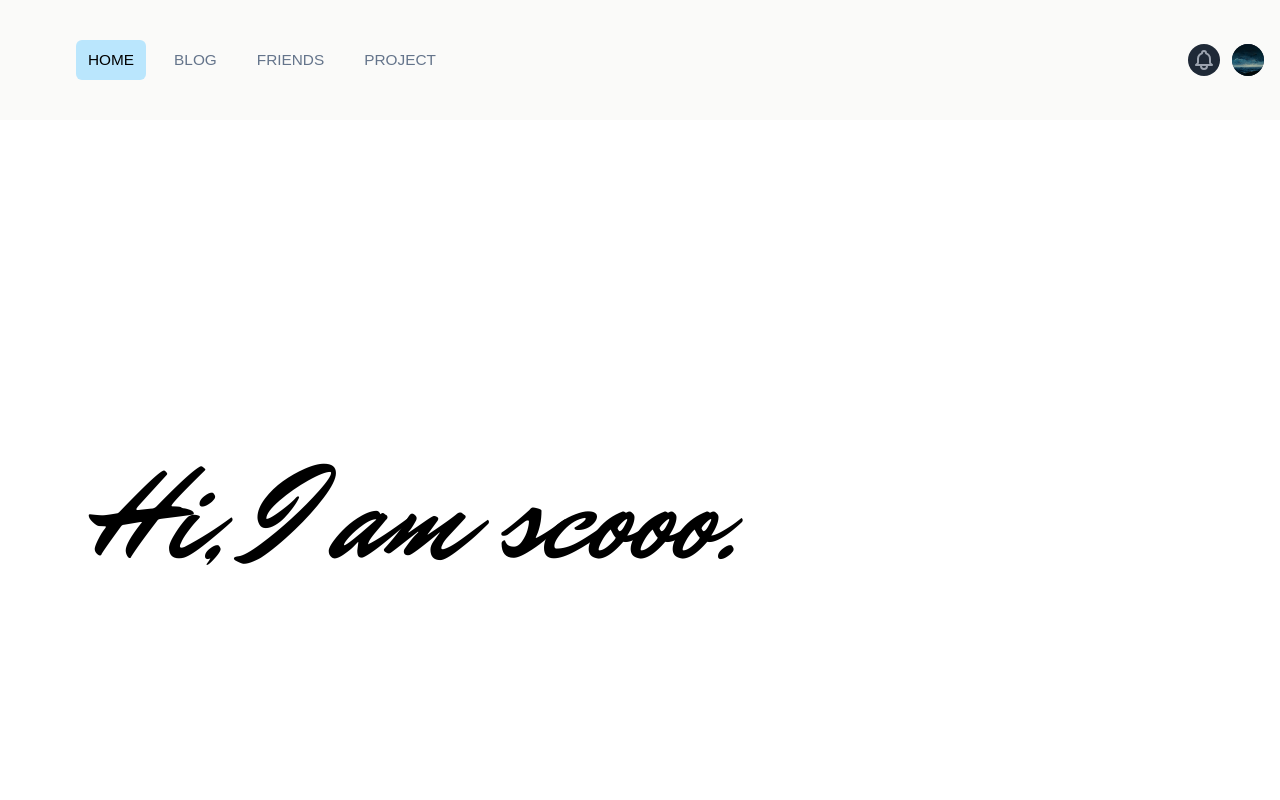
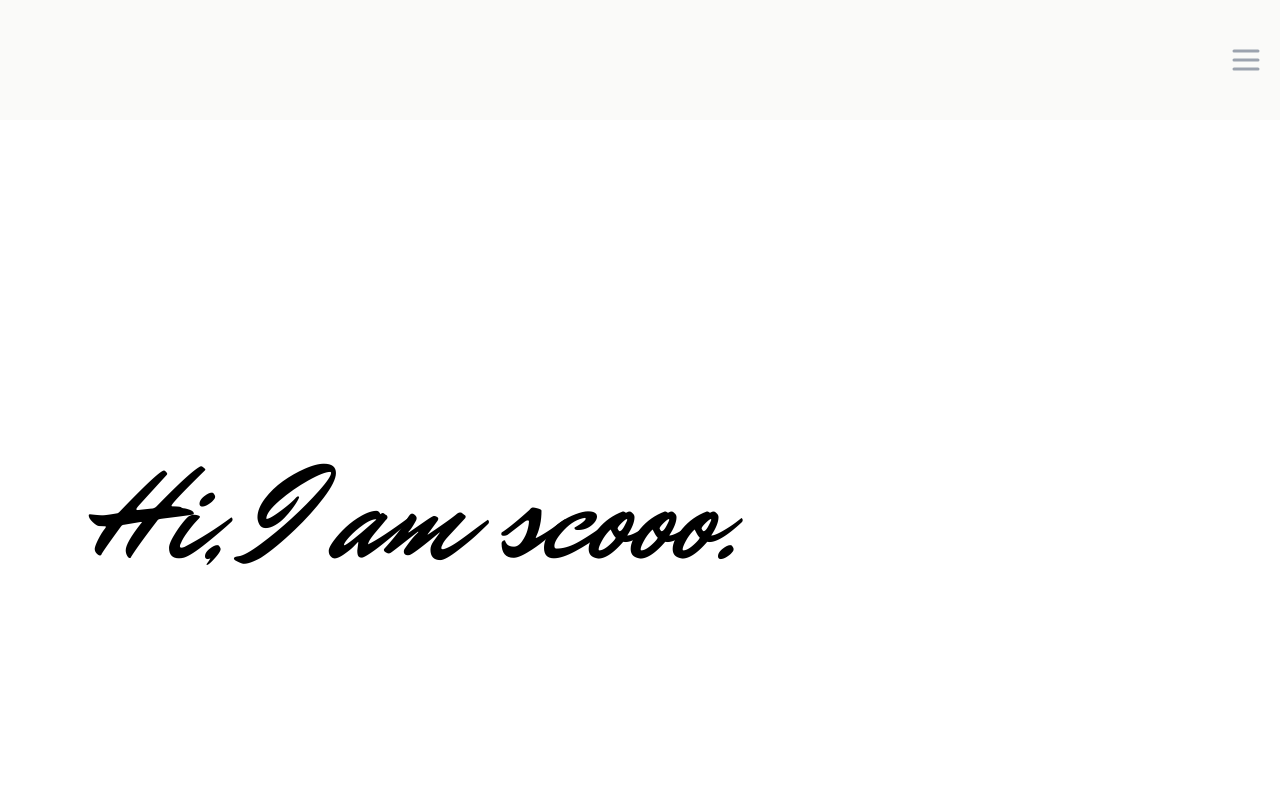
Before and after one commit to scooomaker/BlogChain, a Next.js app: page / in a window 1280 px wide. Shown: the top 800 px of the page. Built offline with nearby package versions, Linux system fonts and the light colour scheme; a web font is replaced by a local one.

Commit message:
modify Navbar.tsx

```diff
--- a/components/Navbar.tsx
+++ b/components/Navbar.tsx
@@ -42,146 +42,19 @@ export default function Navbar(props: { name: string }) {
       {({ open }) => (
         <>
           <div className="mx-auto px-2">
-            <div className="relative flex items-center justify-between mobile:h-[80px] pad:h-[100px] pc:h-[120px] 4k:h-[150px]">
+            <div className="relative flex items-center justify-end mobile:h-[80px] pad:h-[100px] pc:h-[120px] 4k:h-[150px]">
 
-              <div className="absolute inset-y-0 left-0 flex items-center">
-
-                {/* Mobile menu button*/}
-                <div className='invisible md:visible'>
-                  <Disclosure.Button className="inline-flex items-center justify-center p-2 rounded-md text-gray-400 hover:text-white hover:bg-sky-200
+              <div className=''>
+                <Disclosure.Button className="inline-flex items-center justify-center p-2 rounded-md text-gray-400
                  ">
-                    <span className="sr-only">Open main menu</span>
-                    {open ? (
-                      <XIcon className="block h-6 w-6" aria-hidden="true" />
-                    ) : (
-                      <MenuIcon className="block h-6 w-6" aria-hidden="true" />
-                    )}
-                  </Disclosure.Button>
-                </div>
-
+                  <span className="sr-only">Open main menu</span>
+                  {open ? (
+                    <XIcon className="block h-9 w-9" aria-hidden="true" />
+                  ) : (
+                    <MenuIcon className="block h-9 w-9" aria-hidden="true" />
+                  )}
+                </Disclosure.Button>
               </div>
-
-
-              <div className="flex-1 flex items-center justify-start m-12 md:hidden">
-
-                {/* image here */}
-                {/* <div className="flex-shrink-0 flex items-center">
-                  <img
-                    className="block lg:hidden h-8 w-auto"
-                    src={logo}
-                    alt="Workflow"
-                  />
-                  <img
-                    className="hidden lg:block h-8 w-auto"
-                    src={logo}
-                    alt="Workflow"
-                  />
-                </div> */}
-                {/* image here */}
-
-
-                {/* add the navigation item */}
-                <div className="ml-5">
-                  <div className="flex space-x-4">
-                    {navigation.map((item) => (
-                      <>
-                        {/* here you should add icons */}
-                        <a
-                          key={item.name}
-                          href={item.href}
-                          className={classNames(
-                            item.current ? 'bg-sky-200 text-black' : 'text-slate-500 hover:bg-sky-50 hover:text-inherit',
-                            'px-3 py-2 rounded-md text-[1.2vw]  pad:text-[18px] 4k:text-[25px] font-nav font-[20] uppercase'
-                          )}
-                          aria-current={item.current ? 'page' : undefined}
-                        >
-                          {item.name}
-                        </a>
-                      </>
-
-                    ))}
-                  </div>
-                </div>
-                {/* add the navigation item */}
-
-
-              </div>
-
-
-              <div className="absolute inset-y-0 right-0 flex items-center pr-2 ">
-
-                {/* View notifications button start */}
-                <button
-                  type="button"
-                  className="bg-gray-800 p-1 rounded-full text-gray-400 hover:text-white focus:outline-none focus:ring-2 focus:ring-offset-2 focus:ring-offset-gray-800 focus:ring-white"
-                >
-                  <span className="sr-only">View notifications</span>
-                  <BellIcon className="h-6 w-6" aria-hidden="true" />
-                </button>
-                {/* View notifications button end  */}
-
-
-                {/* Profile start */}
-                <Menu as="div" className="ml-3 relative">
-                  <div>
-                    <Menu.Button className="bg-gray-800 flex text-sm rounded-full focus:outline-none focus:ring-2 focus:ring-offset-2 focus:ring-offset-gray-800 focus:ring-white">
-                      <span className="sr-only">Open user menu</span>
-                      <img
-                        className="h-8 w-8 rounded-full"
-                        src={profile_img}
-                        alt=""
-                      />
-                    </Menu.Button>
-                  </div>
-                  <Transition
-                    as={Fragment}
-                    enter="transition ease-out duration-100"
-                    enterFrom="transform opacity-0 scale-95"
-                    enterTo="transform opacity-100 scale-100"
-                    leave="transition ease-in duration-75"
-                    leaveFrom="transform opacity-100 scale-100"
-                    leaveTo="transform opacity-0 scale-95"
-                  >
-                    <Menu.Items className="origin-top-right absolute right-0 mt-2 w-48 rounded-md shadow-lg py-1 bg-white ring-1 ring-black ring-opacity-5 focus:outline-none">
-                      <Menu.Item>
-                        {({ active }) => (
-                          <a
-                            href="#"
-                            className={classNames(active ? 'bg-gray-100' : '', 'block px-4 py-2 text-sm text-gray-700')}
-                          >
-                            Your Profile
-                          </a>
-                        )}
-                      </Menu.Item>
-                      <Menu.Item>
-                        {({ active }) => (
-                          <a
-                            href="#"
-                            className={classNames(active ? 'bg-gray-100' : '', 'block px-4 py-2 text-sm text-gray-700')}
-                          >
-                            Settings
-                          </a>
-                        )}
-                      </Menu.Item>
-                      <Menu.Item>
-                        {({ active }) => (
-                          <a
-                            href="#"
-                            className={classNames(active ? 'bg-gray-100' : '', 'block px-4 py-2 text-sm text-gray-700')}
-                          >
-                            Sign out
-                          </a>
-                        )}
-                      </Menu.Item>
-                    </Menu.Items>
-                  </Transition>
-                </Menu>
-                {/* Profile end */}
-
-
-              </div>
-
-
 
             </div>
           </div>
```
